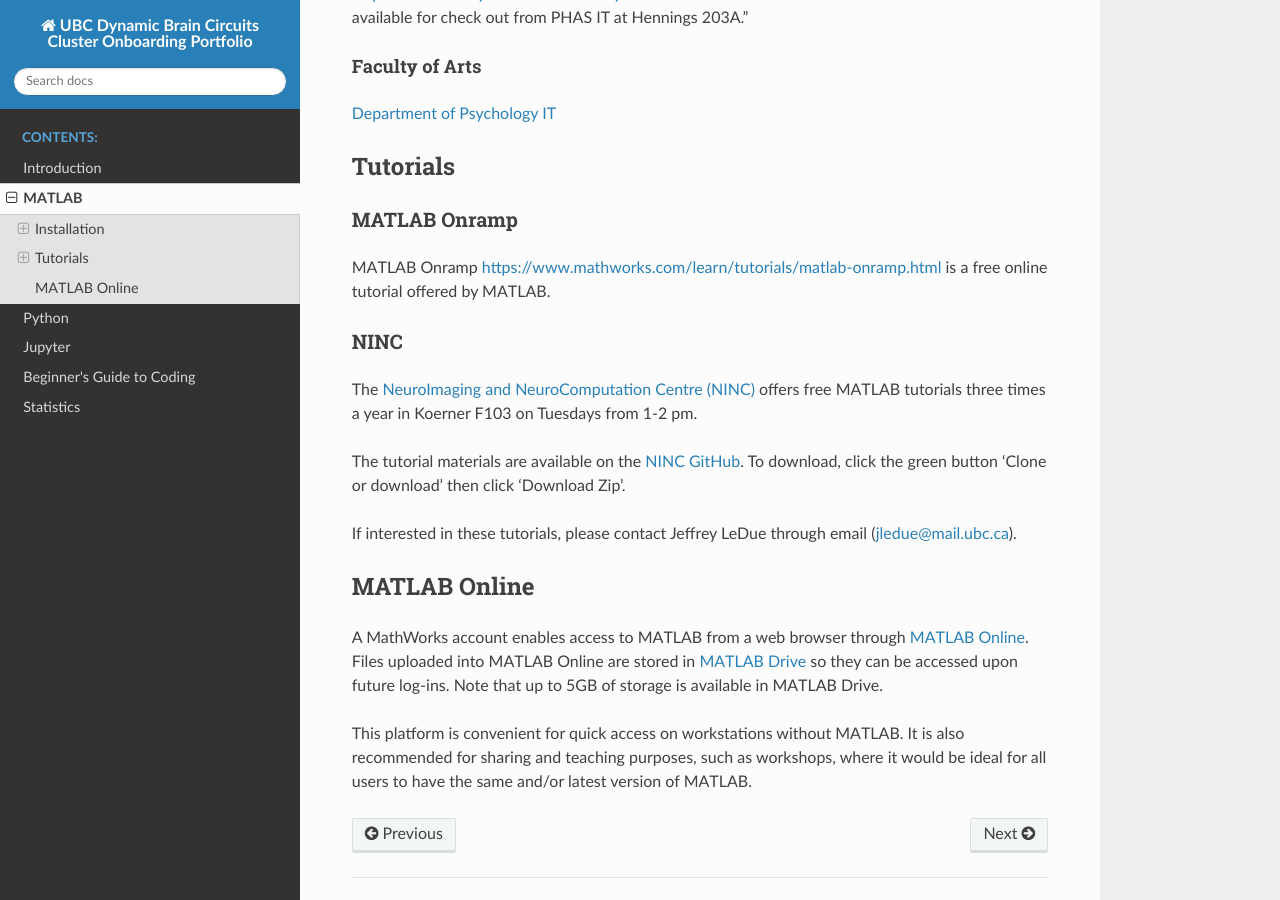
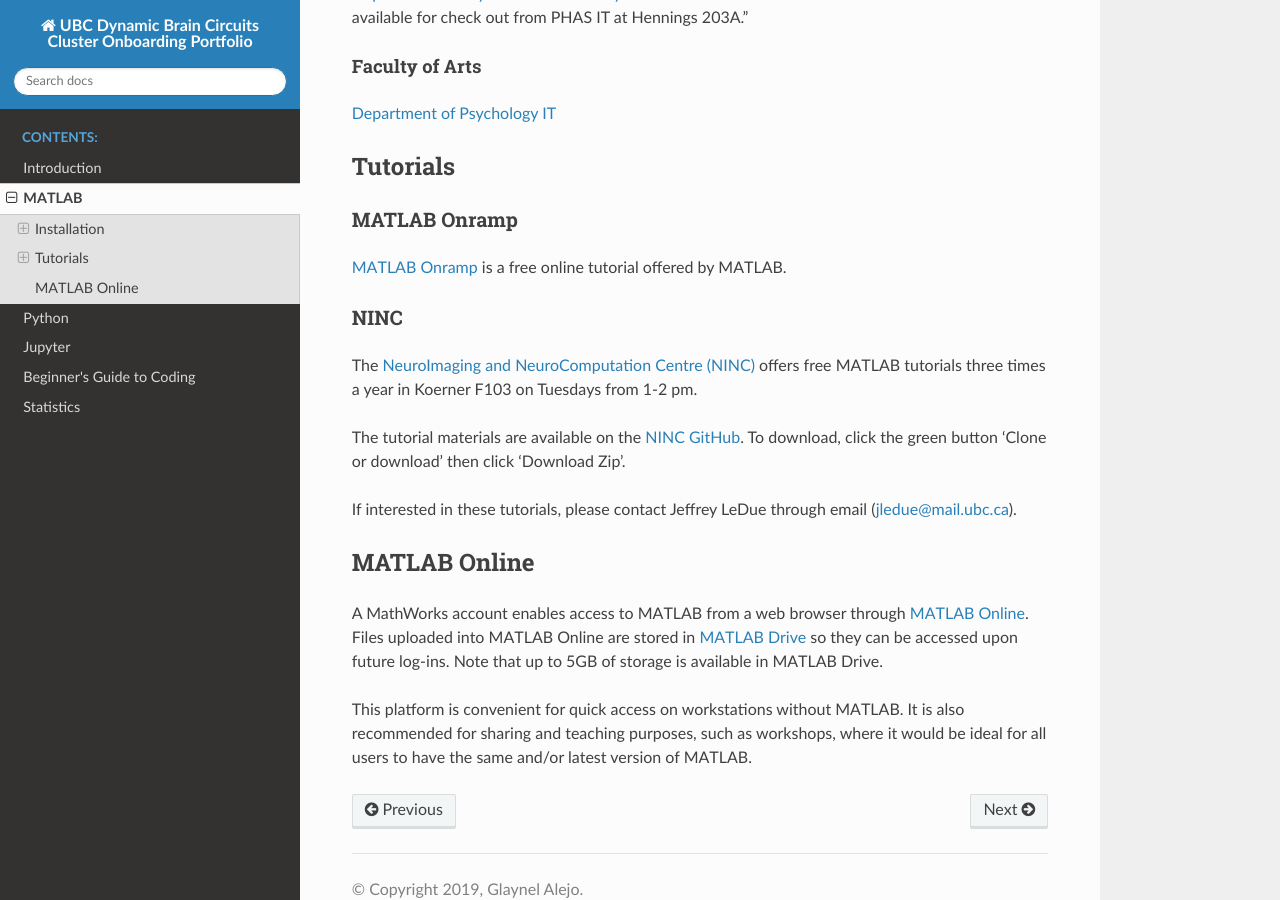
Before and after one commit to ubcbraincircuits/onboarding, a Sphinx documentation site: the page built from source/matlab.rst, in a window 1280 px wide and 900 px high, scrolled down 826 px. Built offline with Sphinx 7.4.7 and the Read the Docs theme 2.0.0, drawn with Linux system fonts in a browser that asks for light colours; pages that are not in the unit, such as notebooks, are missing from menus.

Commit message:
Fix MATLAB Onramp hyperlink

```diff
--- a/source/matlab.rst
+++ b/source/matlab.rst
@@ -52,7 +52,7 @@
 MATLAB Onramp
 =============
 
-MATLAB Onramp `<https://www.mathworks.com/learn/tutorials/matlab-onramp.html>`_ is a free online tutorial offered by MATLAB.
+`MATLAB Onramp <https://www.mathworks.com/learn/tutorials/matlab-onramp.html>`_ is a free online tutorial offered by MATLAB.
 
 NINC
 ====
```
